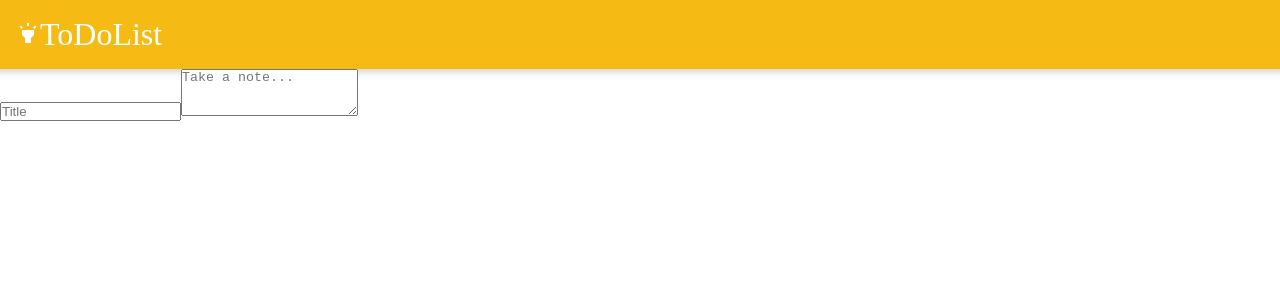
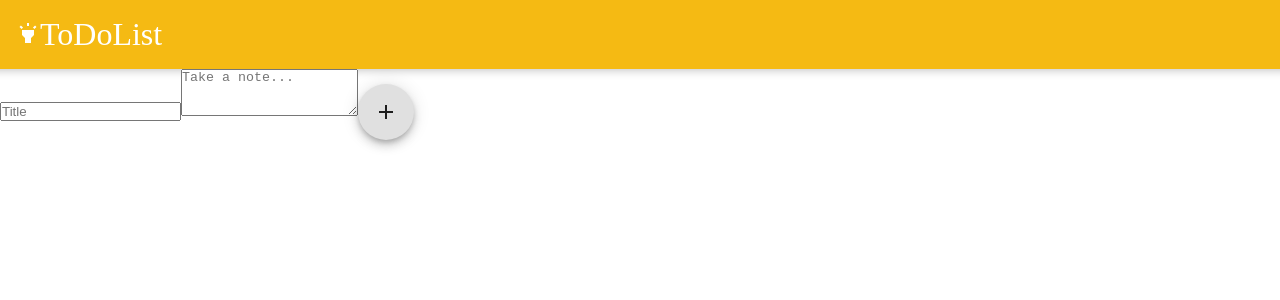
Before and after one commit to KlimentinaIvanova/ToDoList_ReactJS, a React (Create React App) app in the folder todolist/: page / in a window 1280 px wide. Shown: the top 300 px of the page. Built offline with nearby package versions, Linux system fonts and the light colour scheme.

Commit message:
Add Create Note

```diff
--- a/todolist/src/App.js
+++ b/todolist/src/App.js
@@ -1,12 +1,20 @@
 import './App.css';
 import Header from './components/Header';
 import CreateArea from './components/CreateArea';
+import React, { useState } from 'react';
 
 function App() {
+
+const [notes,setNotes]=useState([])
+
+function addNote(newNote){
+
+}
+
   return (
     <div className="App">
       <Header/>
-      <CreateArea/>
+      <CreateArea onAdd={addNote}/>
     </div>
   );
 }
--- a/todolist/src/components/CreateArea.jsx
+++ b/todolist/src/components/CreateArea.jsx
@@ -1,7 +1,9 @@
 import React, {useState} from "react";
+import  Fab  from "@mui/material/Fab";
+import AddIcon from '@mui/icons-material/Add';
 
 
-function CreateArea(){
+function CreateArea(props){
 
 const [note,setNote]=useState({
     title: "",
@@ -18,6 +20,15 @@ const [note,setNote]=useState({
             }
         })
     }
+
+    function submitNote(event){
+        props.onAdd(note)
+        setNote({
+            title: "",
+            content: ""
+        })
+        event.preventDefault()
+    }
     return(
         <div>
            <form className="create-note">
@@ -28,12 +39,16 @@ const [note,setNote]=useState({
             value={note.title}
             placeholder="Title"
             />
-            <textarea name="content"
+            <textarea
+            name="content"
             rows="3"
             onChange={handleChange}
             value={note.content}
             placeholder="Take a note..."
             />
+            <Fab onClick={submitNote}>
+                <AddIcon/>
+            </Fab>
            </form>
         </div>
     )
```
